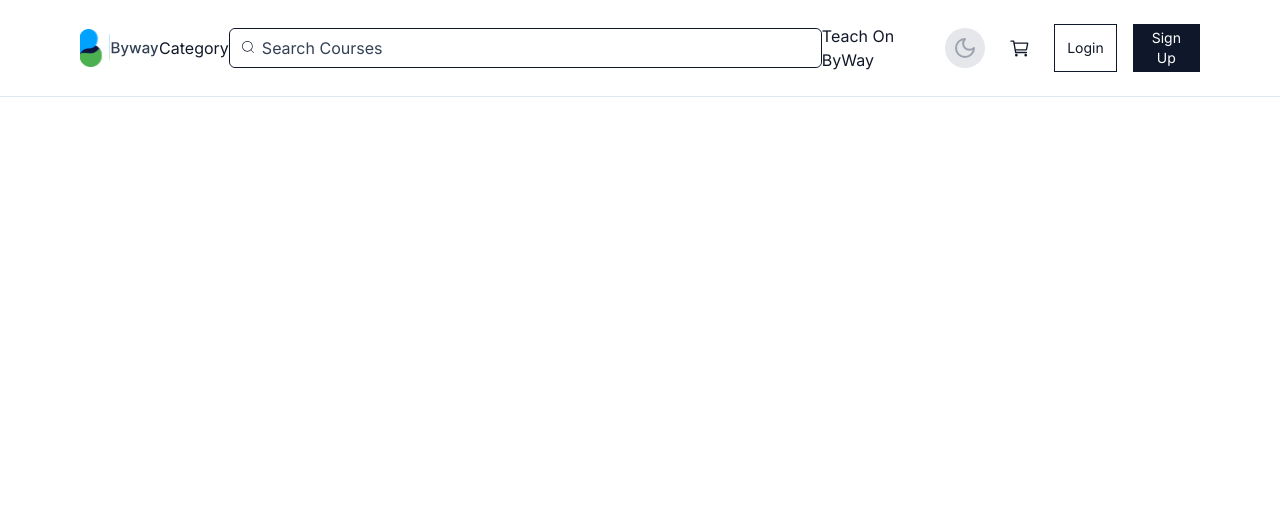
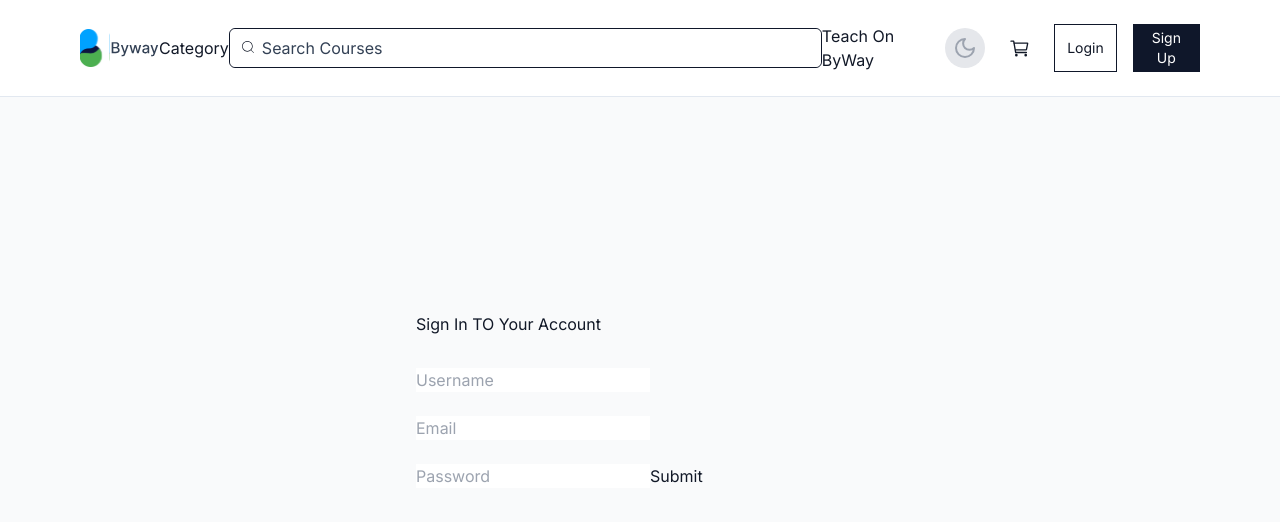
Before and after one commit to Juadebfm/august_react_learn, a React (Vite) app: page /login in a window 1280 px wide. Shown: the top 522 px of the page. Built offline with nearby package versions, Linux system fonts and the light colour scheme; no server answers.

Commit message:
feat: added login page func

```diff
--- a/src/App.jsx
+++ b/src/App.jsx
@@ -20,6 +20,7 @@ import ThemeProvider from "./context/ThemeContext";
 import { JsonPlaceholderProvider } from "./context/JsonPlaceholderContext";
 import { ModalProvider } from "./context/ModalContext";
 import { AuthProvider } from "./context/AuthContext";
+import Dashboardpage from "./pages/Dashboard";
 
 // Layout component that conditionally renders Navbar
 const AppLayout = () => {
@@ -41,6 +42,7 @@ const AppLayout = () => {
         <Route path="/course-details" element={<CourseDetailsPage />} />
         <Route path="/shopping-cart" element={<ShoppingCartPage />} />
         <Route path="/mentors-page" element={<MentorsPage />} />
+        <Route path="/dashboardpage" element={<Dashboardpage />} />
       </Routes>
       {!isAuthPage && <Footer />}
     </>
--- a/src/components/Header.jsx
+++ b/src/components/Header.jsx
@@ -119,10 +119,12 @@ const Header = () => {
               <Button
                 btnText="Login"
                 btnStyle="w-full h-[40px] border border-main_heading bg-transparent text-sm"
+                btnFunc={goToSignin}
               />
               <Button
                 btnText="Sign Up"
                 btnStyle="w-full h-[40px] border border-main_heading bg-main_heading text-white text-sm"
+                btnFunc={goToSignup}
               />
             </div>
           </div>
--- /dev/null
+++ b/src/pages/Dashboard.jsx
@@ -0,0 +1,7 @@
+import React from "react";
+
+const Dashboardpage = () => {
+  return <div>Dashboard</div>;
+};
+
+export default Dashboardpage;
--- a/src/pages/LoginPage.jsx
+++ b/src/pages/LoginPage.jsx
@@ -1,9 +1,82 @@
-import React from 'react'
+import React, { useState } from "react";
+import { useNavigate } from "react-router";
+import { useAuth } from "../context/AuthContext";
 
 const LoginPage = () => {
+  const [formData, setFormData] = useState({
+    username: "",
+    email: "",
+    password: "",
+  });
+  const navigate = useNavigate();
+  const { signin, error, clearError } = useAuth();
+
+  const handleSubmit = async (e) => {
+    e.preventDefault();
+    try {
+      const loginData = {
+        password: formData.password,
+        email: formData.email,
+        username: formData.email,
+      };
+
+      const response = await signin(loginData);
+      if (response.success) {
+        navigate("/dashboardpage");
+      }
+    } catch (error) {
+      console.log(error);
+    }
+  };
+  const handleChange = (e) => {
+    clearError();
+    setFormData({
+      ...formData,
+      [e.target.name]: e.target.value,
+    });
+  };
   return (
-    <div>LoginPage</div>
-  )
-}
+    <div className="min-h-screen flex items-center justify-center bg-gray-50 py-12 px-4 sm:px-6 lg:px-8">
+      <div className="max-w-md w-full space-y-8">
+        <div>
+          <h1>Sign In TO Your Account</h1>
+        </div>
+        {error && (
+          <div className="bg-red-100 border border-red-400 text-red-700 px-4 py-3 rounded">
+            {error}
+          </div>
+        )}
 
-export default LoginPage
+        <form onSubmit={handleSubmit} className="mt-8 space-y-6">
+          <input
+            type="text"
+            name="username"
+            required
+            value={formData.username}
+            onChange={handleChange}
+            placeholder="Username"
+          />
+          <input
+            type="email"
+            name="email"
+            required
+            value={formData.email}
+            onChange={handleChange}
+            placeholder="Email"
+          />
+          <input
+            type="password"
+            name="password"
+            required
+            value={formData.password}
+            onChange={handleChange}
+            placeholder="Password"
+          />
+          <button>Submit</button>
+        </form>
+      </div>
+    </div>
+  );
+};
+
+export default LoginPage;
```
Also changed, not shown: src/context/AuthContext.jsx (line endings or trailing spaces).
